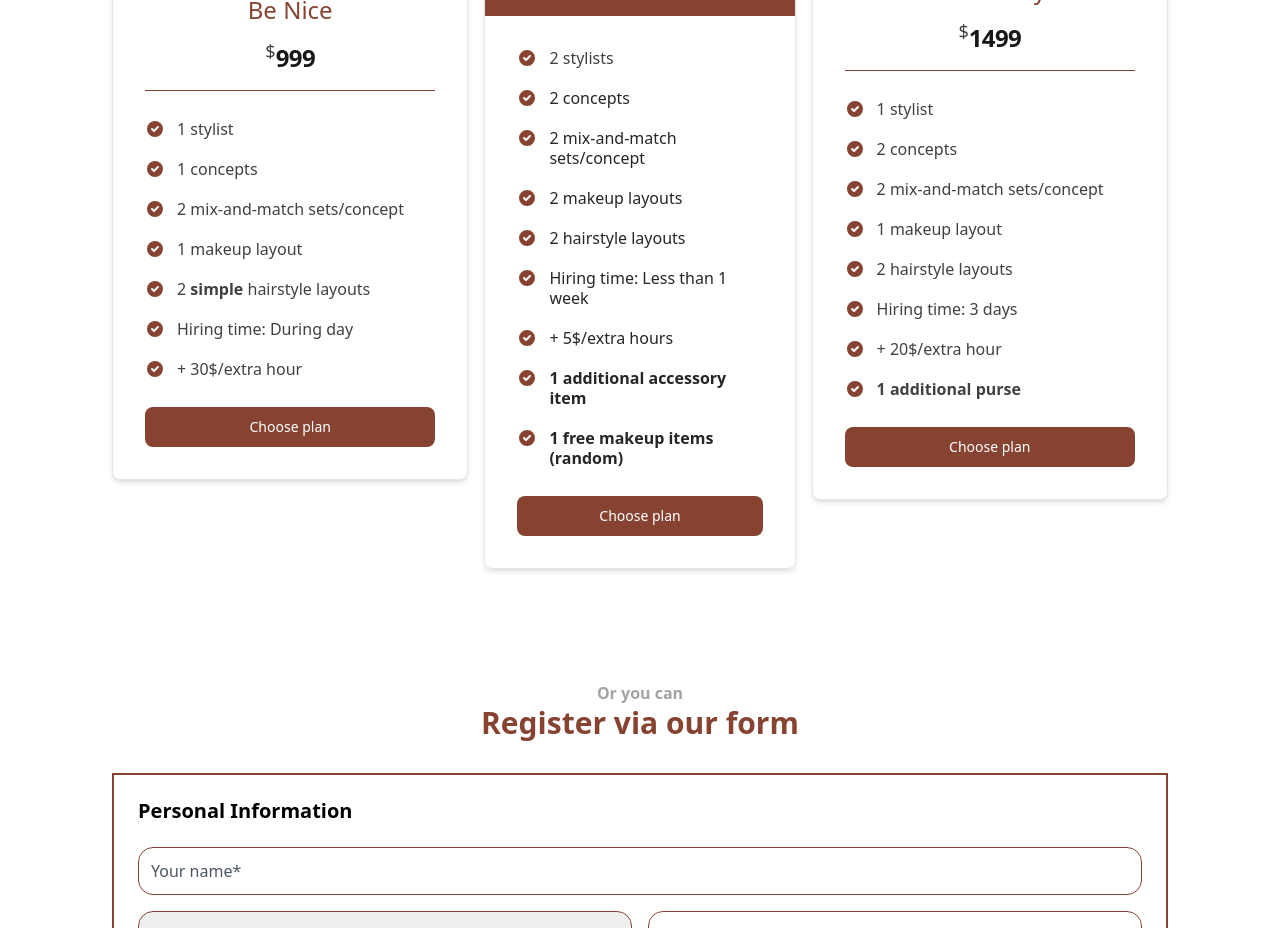
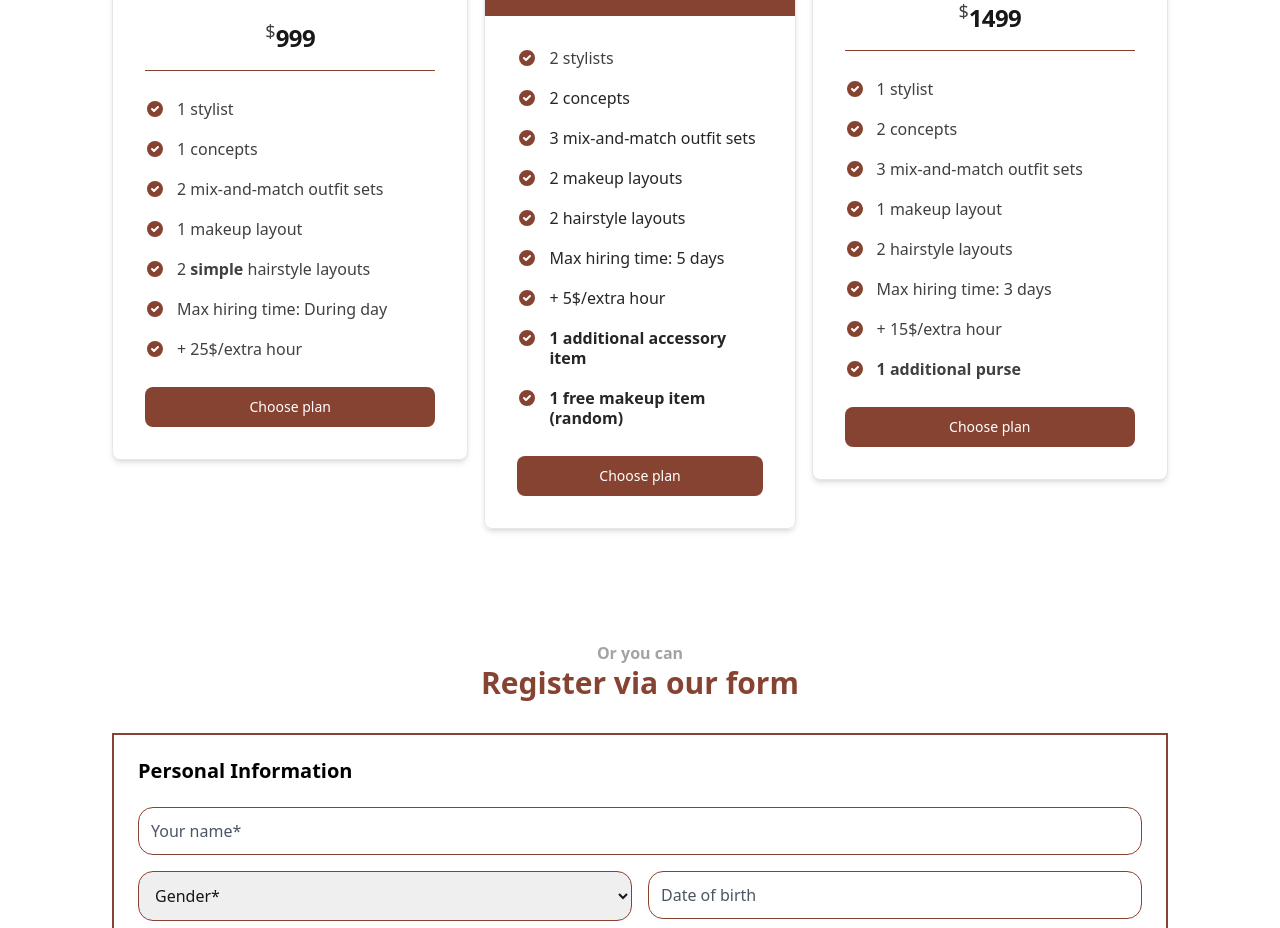
Before and after one commit to tvinh321/hihiclothes, a React (Create React App) app: page /book-stylist in a window 1280 px wide. Shown: the part 2080-3008 px from the top of the page. Built offline with nearby package versions, Linux system fonts and the light colour scheme; no server answers; the database is empty.

Commit message:
fix stylist package info

```diff
--- a/src/pages/BookStylist/index.jsx
+++ b/src/pages/BookStylist/index.jsx
@@ -318,7 +318,7 @@ const BookStylist = () => {
                   ></path>
                 </svg>
                 <span className="text-base font-normal leading-tight text-neutral-700 ">
-                  2 mix-and-match sets/concept
+                  2 mix-and-match outfit sets
                 </span>
               </li>
               <li className="flex space-x-3">
@@ -375,7 +375,7 @@ const BookStylist = () => {
                   ></path>
                 </svg>
                 <span className="text-base font-normal leading-tight text-neutral-700 ">
-                  Hiring time: During day
+                  Max hiring time: During day
                 </span>
               </li>
               <li className="flex space-x-3">
@@ -394,7 +394,7 @@ const BookStylist = () => {
                   ></path>
                 </svg>
                 <span className="text-base font-normal leading-tight text-neutral-700 ">
-                  + 30$/extra hour
+                  + 25$/extra hour
                 </span>
               </li>
             </ul>
@@ -484,7 +484,7 @@ const BookStylist = () => {
                     ></path>
                   </svg>
                   <span className="text-base font-normal leading-tight text-neutral-800 ">
-                    2 mix-and-match sets/concept
+                    3 mix-and-match outfit sets
                   </span>
                 </li>
                 <li className="flex space-x-3">
@@ -541,7 +541,7 @@ const BookStylist = () => {
                     ></path>
                   </svg>
                   <span className="text-base font-normal leading-tight text-neutral-800 ">
-                    Hiring time: Less than 1 week
+                    Max hiring time: 5 days
                   </span>
                 </li>
                 <li className="flex space-x-3">
@@ -560,7 +560,7 @@ const BookStylist = () => {
                     ></path>
                   </svg>
                   <span className="text-base font-normal leading-tight text-neutral-800 ">
-                    + 5$/extra hours
+                    + 5$/extra hour
                   </span>
                 </li>
                 <li className="flex space-x-3">
@@ -598,7 +598,7 @@ const BookStylist = () => {
                     ></path>
                   </svg>
                   <span className="text-base font-semibold leading-tight text-neutral-800 ">
-                    1 free makeup items (random)
+                    1 free makeup item (random)
                   </span>
                 </li>
               </ul>
@@ -687,7 +687,7 @@ const BookStylist = () => {
                   ></path>
                 </svg>
                 <span className="text-base font-normal leading-tight text-neutral-700 ">
-                  2 mix-and-match sets/concept
+                  3 mix-and-match outfit sets
                 </span>
               </li>
               <li className="flex space-x-3">
@@ -744,7 +744,7 @@ const BookStylist = () => {
                   ></path>
                 </svg>
                 <span className="text-base font-normal leading-tight text-neutral-700 ">
-                  Hiring time: 3 days
+                  Max hiring time: 3 days
                 </span>
               </li>
               <li className="flex space-x-3">
@@ -763,7 +763,7 @@ const BookStylist = () => {
                   ></path>
                 </svg>
                 <span className="text-base font-normal leading-tight text-neutral-700 ">
-                  + 20$/extra hour
+                  + 15$/extra hour
                 </span>
               </li>
               <li className="flex space-x-3">
```
